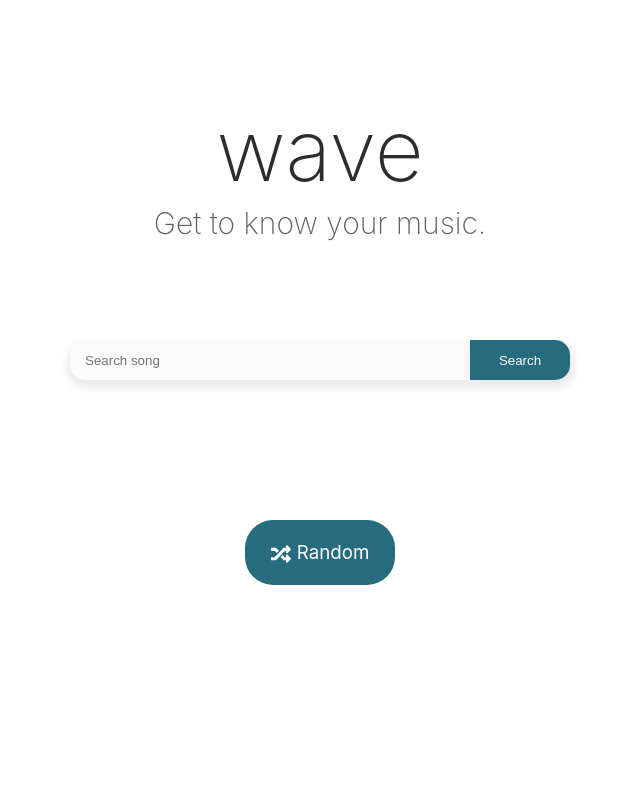
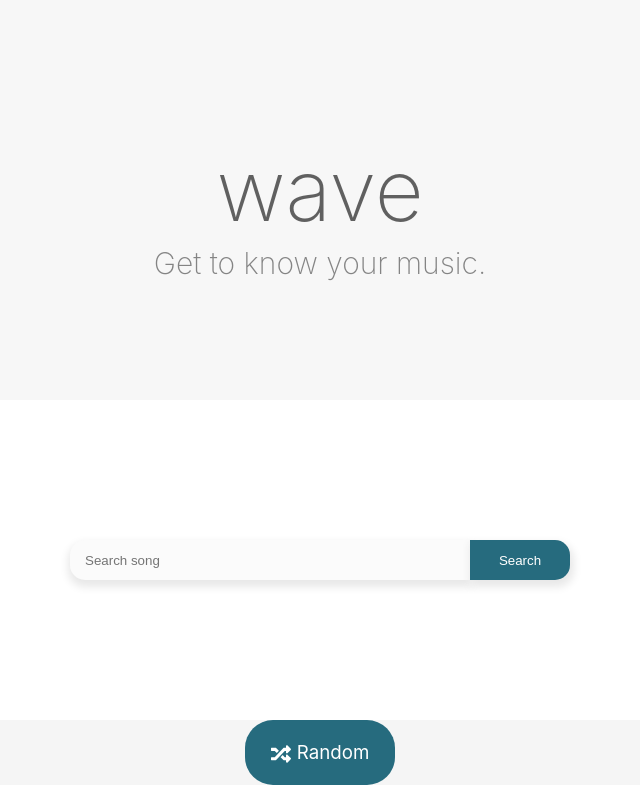
Before and after one commit to kenpaso/wave, a Next.js app: page / in a window 1280 px wide. Shown: the whole page, without its empty margins (320-960 px from the left). Built offline with nearby package versions, Linux system fonts and the light colour scheme.

Commit message:
added styling

```diff
--- a/components/HomePage/HomePage.module.css
+++ b/components/HomePage/HomePage.module.css
@@ -1,10 +1,13 @@
 .top {
   background: rgb(255, 255, 255);
+  background-color: whitesmoke;
   display: flex;
   flex-direction: column;
   justify-content: center;
-  height: 200px;
+  height: 50vh;
   text-align: center;
+  border-radius: 2em;
+  opacity: 75%;
 }
 
 .h1Home {
@@ -12,8 +15,8 @@
   font-weight: 250;
   font-size: 85px;
   line-height: 80px;
-  padding-top: 120px;
   margin-bottom: -10px;
+  padding-top: 0px;
 }
 
 .h2Home {
@@ -25,6 +28,7 @@
 .bottom {
   display: flex;
   justify-content: center;
+  background-color: whitesmoke;
 }
 
 .button {
```
Also changed, not shown: components/Modal/Modal.module.css (+14 -9 lines), components/SongPage/SongPage.module.css (+8 -4 lines).
